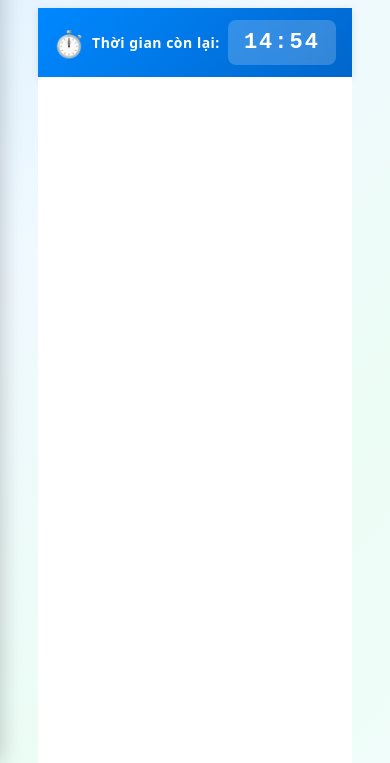
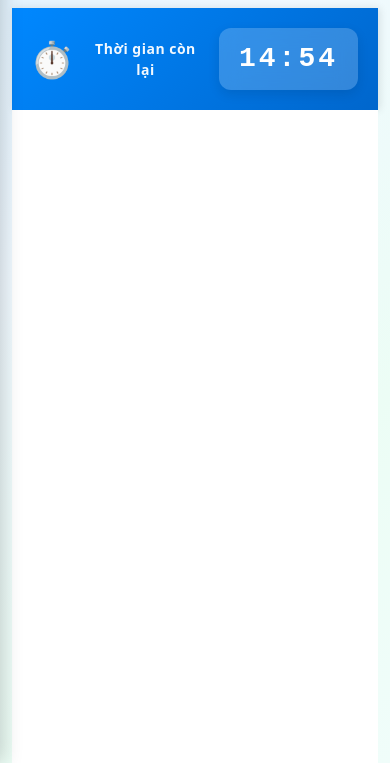
Before and after one commit to MinhTris2204/flask-2048-game, a Flask app: template templates/payment_processing.html in a window 390 px wide. Shown: the part 81-844 px from the top of the page. Run offline with Flask 3, Linux system fonts and the light colour scheme; the template is opened without the code that fills it, so the values that code supplies are empty.

Commit message:
Change payment layout: timer sidebar on left, full-width iframe on right

```diff
--- a/templates/payment_processing.html
+++ b/templates/payment_processing.html
@@ -5,11 +5,11 @@
 <link href="{{ url_for('static', filename='payos-payment.css') }}" rel="stylesheet">
 
 <div class="payment-split-layout">
-  <!-- Top bar - Timer only -->
+  <!-- Left sidebar - Timer only -->
   <div class="payment-timer-bar">
     <div class="timer-compact">
       <span class="timer-icon">⏱️</span>
-      <span class="timer-label">Thời gian còn lại:</span>
+      <span class="timer-label">Thời gian còn lại</span>
       <span class="timer-display" id="countdown">15:00</span>
     </div>
   </div>
@@ -35,63 +35,73 @@
   overflow: hidden;
 }
 
-/* Layout - Timer bar on top, iframe below */
+/* Layout - Timer left, iframe right */
 .payment-split-layout {
   display: flex;
-  flex-direction: column;
+  flex-direction: row;
   height: 100vh;
   width: 100%;
 }
 
-/* Timer bar */
+/* Timer sidebar */
 .payment-timer-bar {
+  width: 280px;
   background: linear-gradient(135deg, #0088FF 0%, #0066CC 100%);
-  padding: 16px 24px;
-  box-shadow: 0 2px 8px rgba(0, 0, 0, 0.1);
+  padding: 40px 24px;
+  box-shadow: 2px 0 8px rgba(0, 0, 0, 0.1);
   flex-shrink: 0;
+  display: flex;
+  align-items: center;
+  justify-content: center;
 }
 
 .timer-compact {
   display: flex;
+  flex-direction: column;
   align-items: center;
-  justify-content: center;
-  gap: 12px;
+  gap: 20px;
   color: white;
+  text-align: center;
 }
 
 .timer-icon {
-  font-size: 28px;
+  font-size: 64px;
   animation: pulse 2s ease-in-out infinite;
 }
 
 @keyframes pulse {
   0%, 100% { transform: scale(1); }
-  50% { transform: scale(1.1); }
+  50% { transform: scale(1.15); }
 }
 
 .timer-label {
   font-size: 16px;
   font-weight: 600;
   letter-spacing: 0.5px;
+  opacity: 0.95;
 }
 
 .timer-display {
-  font-size: 28px;
+  font-size: 48px;
   font-weight: 800;
   font-family: 'Courier New', monospace;
-  letter-spacing: 2px;
+  letter-spacing: 3px;
   background: rgba(255, 255, 255, 0.2);
-  padding: 8px 20px;
-  border-radius: 8px;
+  padding: 16px 32px;
+  border-radius: 12px;
   backdrop-filter: blur(10px);
+  box-shadow: 0 4px 12px rgba(0, 0, 0, 0.1);
 }
 
-/* PayOS iframe - Full width */
+/* PayOS iframe - Full width and height */
 .payos-panel {
   flex: 1;
   background: #f5f5f5;
   position: relative;
   overflow: hidden;
+  display: flex;
+  align-items: center;
+  justify-content: center;
 }
 
 #payos-iframe {
@@ -119,16 +129,22 @@
 
 /* Responsive - Mobile */
 @media (max-width: 768px) {
+  .payment-split-layout {
+    flex-direction: column;
+  }
+
   .payment-timer-bar {
-    padding: 12px 16px;
+    width: 100%;
+    padding: 20px;
   }
 
   .timer-compact {
-    gap: 8px;
+    flex-direction: row;
+    gap: 12px;
   }
 
   .timer-icon {
-    font-size: 24px;
+    font-size: 32px;
   }
 
   .timer-label {
@@ -136,8 +152,8 @@
   }
 
   .timer-display {
-    font-size: 22px;
-    padding: 6px 16px;
+    font-size: 28px;
+    padding: 10px 20px;
   }
 }
 </style>
```
